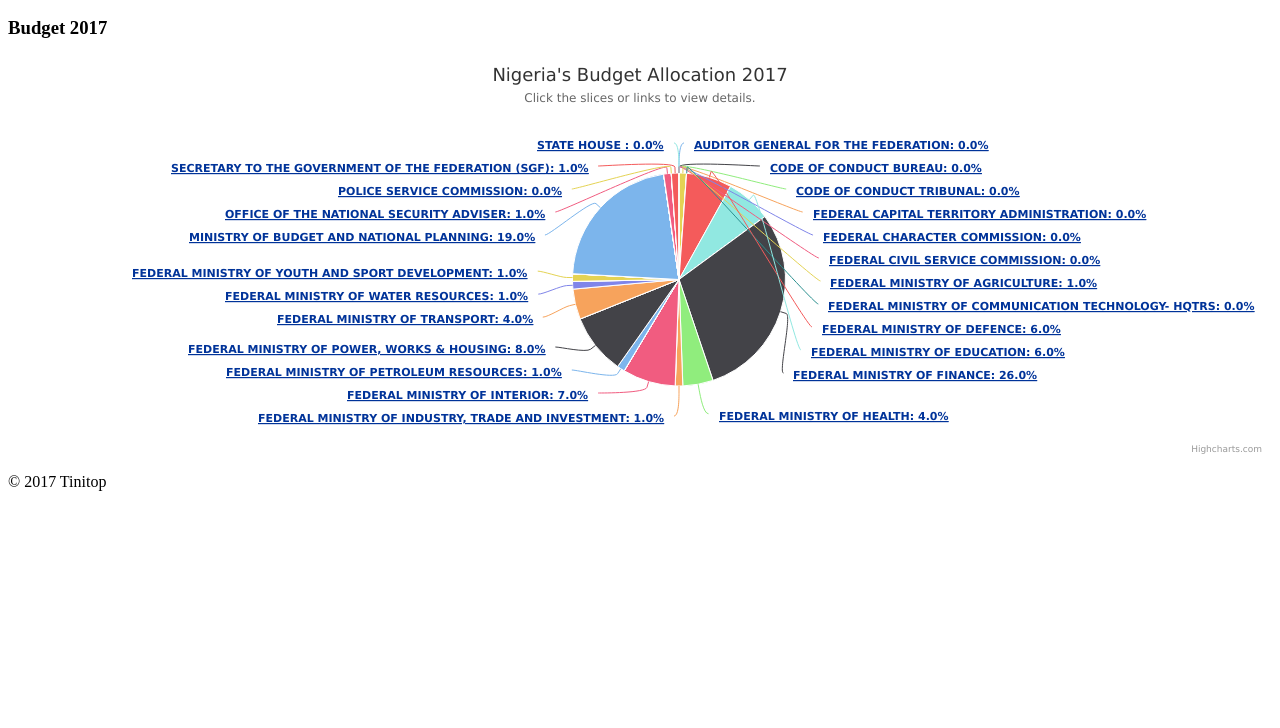
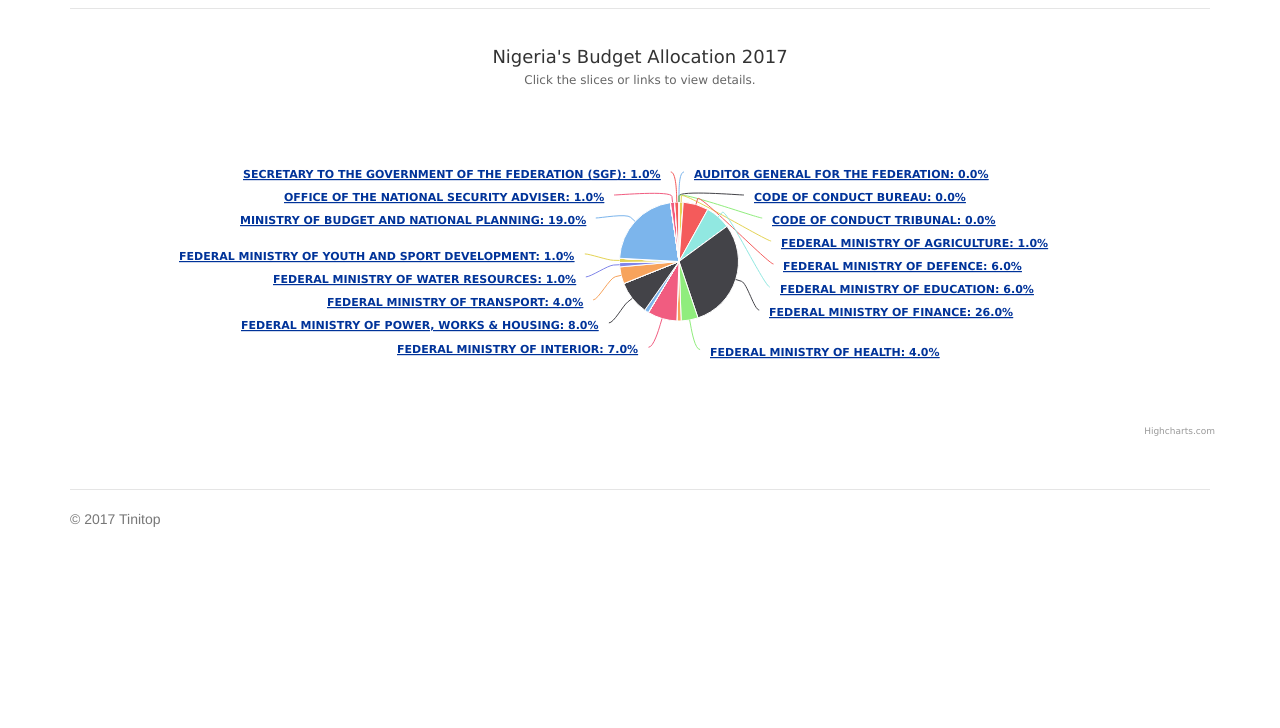
Before and after one commit to tobieeniafe/PublicDataNG, a plain HTML site: page index.html in a window 1280 px wide. Shown: the part 72-800 px from the top of the page. Drawn offline with Linux system fonts and the light colour scheme; the site is published under a folder, as on GitHub Pages, so addresses that start at the root find nothing.

Commit message:
Update index.html

```diff
--- a/index.html
+++ b/index.html
@@ -5,8 +5,8 @@
 	<meta charset="utf-8">
 	<meta name="viewport" content="width=device-width, initial-scale=1.0, maximum-scale=1.0, user-scalable=no">
 	<meta http-equiv="X-UA-Compatible" content="IE=edge">
-	<link rel="stylesheet" type="text/css" href="/css/bootstrap.min.css">
-	<link rel="stylesheet" type="text/css" href="/css/style.css">
+	<link rel="stylesheet" type="text/css" href="css/bootstrap.min.css">
+	<link rel="stylesheet" type="text/css" href="css/style.css">
 	<script src="js/highcharts.js"></script>
 	<script src="js/data.js"></script>
 	<script src="js/drilldown.js"></script>
```
